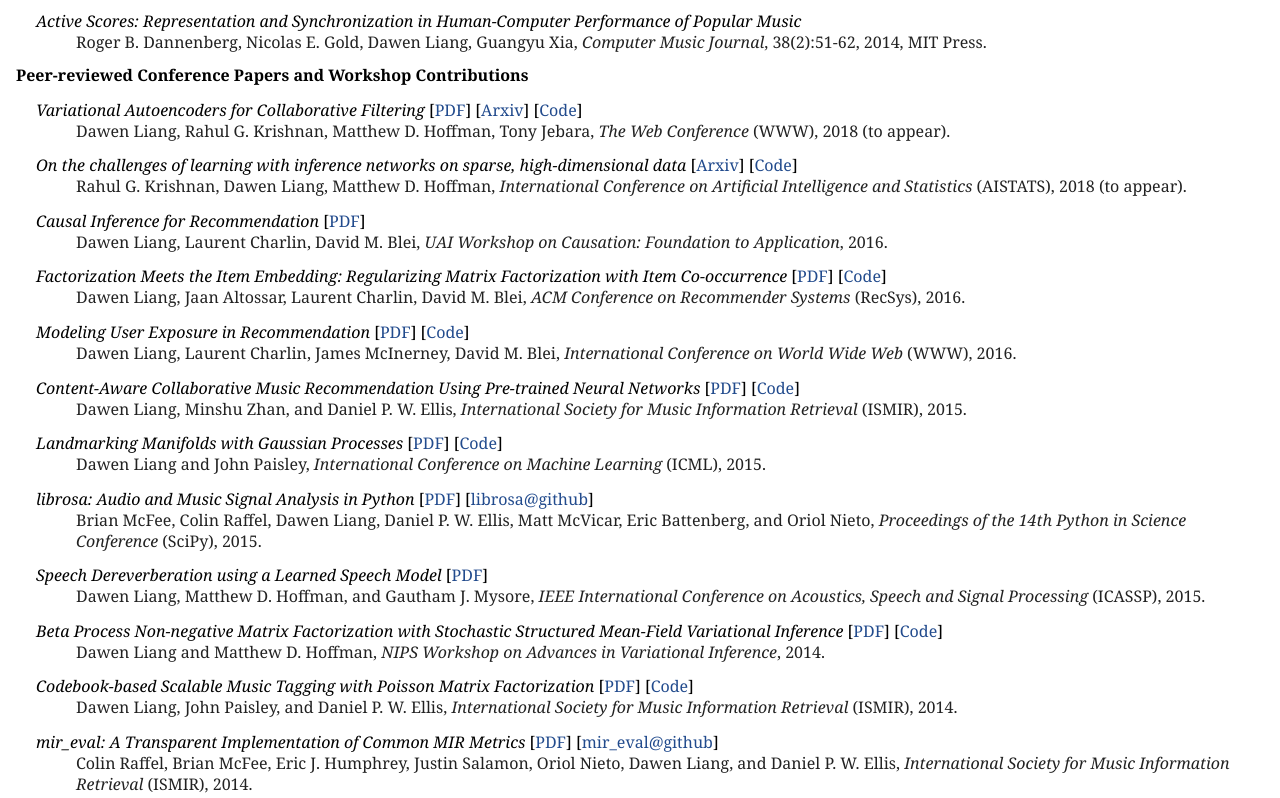
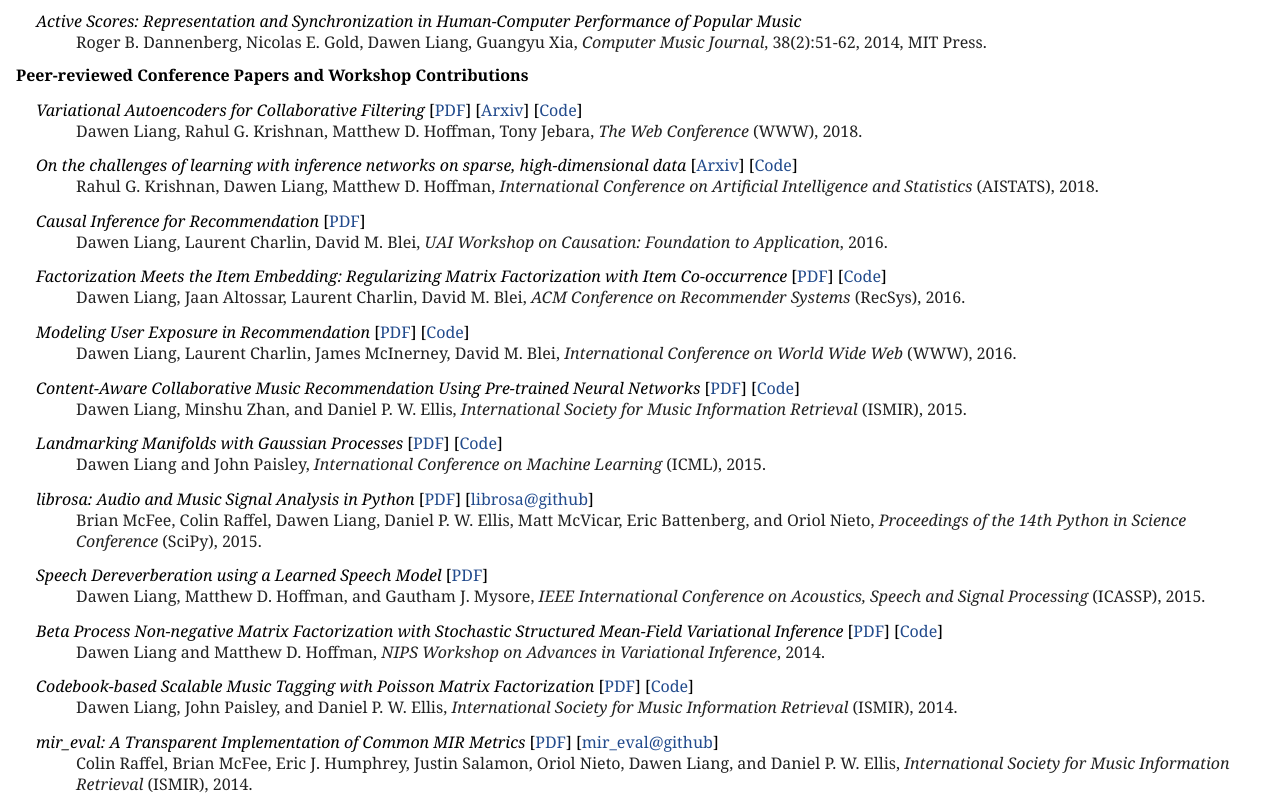
Before and after one commit to dawenl/dawenl.github.io, a plain HTML site: page index.html in a window 1280 px wide. Shown: the part 1144-1942 px from the top of the page. Drawn offline with Linux system fonts and the light colour scheme.

Commit message:
added www2018

```diff
--- a/index.html
+++ b/index.html
@@ -106,14 +106,14 @@ Roger B. Dannenberg, Nicolas E. Gold, Dawen Liang, Guangyu Xia, <i>Computer Musi
 [<a href="https://arxiv.org/abs/1802.05814">Arxiv</a>]
 [<a href="https://github.com/dawenl/vae_cf">Code</a>]</dt>
 <dd><p>
-Dawen Liang, Rahul G. Krishnan, Matthew D. Hoffman, Tony Jebara, <i>The Web Conference</i> (WWW), 2018 (to appear).</p></dd>
+Dawen Liang, Rahul G. Krishnan, Matthew D. Hoffman, Tony Jebara, <i>The Web Conference</i> (WWW), 2018.</p></dd>
 </dl>
 <dl>
 <dt><i>On the challenges of learning with inference networks on sparse, high-dimensional data</i>
 [<a href="https://arxiv.org/abs/1710.06085">Arxiv</a>]
 [<a href="https://github.com/rahulk90/vae_sparse">Code</a>]</dt>
 <dd><p>
-Rahul G. Krishnan, Dawen Liang, Matthew D. Hoffman, <i>International Conference on Artificial Intelligence and Statistics</i> (AISTATS), 2018 (to appear).</p></dd>
+Rahul G. Krishnan, Dawen Liang, Matthew D. Hoffman, <i>International Conference on Artificial Intelligence and Statistics</i> (AISTATS), 2018.</p></dd>
 </dl>
 <dl>
 <dt><i>Causal Inference for Recommendation</i>
@@ -291,7 +291,7 @@ alt="site stats"></a></div></noscript>
 <!-- End of StatCounter Code for Default Guide --></p>
 <div id="footer">
 <div id="footer-text">
-Page generated 2018-02-18 21:57:52 PST, by <a href="http://jemdoc.jaboc.net/">jemdoc</a>.
+Page generated 2018-04-26 15:07:32 PDT, by <a href="http://jemdoc.jaboc.net/">jemdoc</a>.
 </div>
 </div>
 </div>
```
Also changed, not shown: 1 other file.
